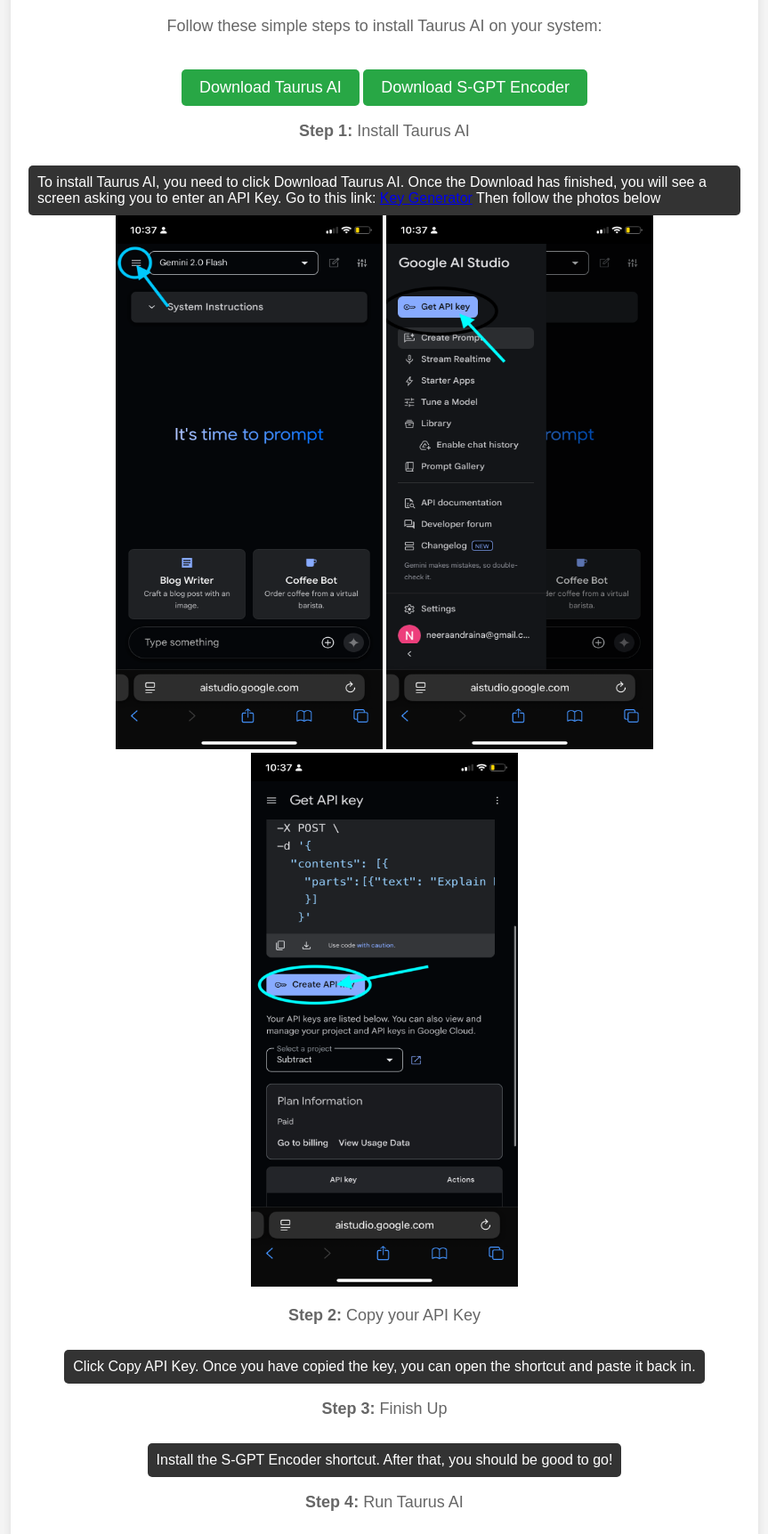
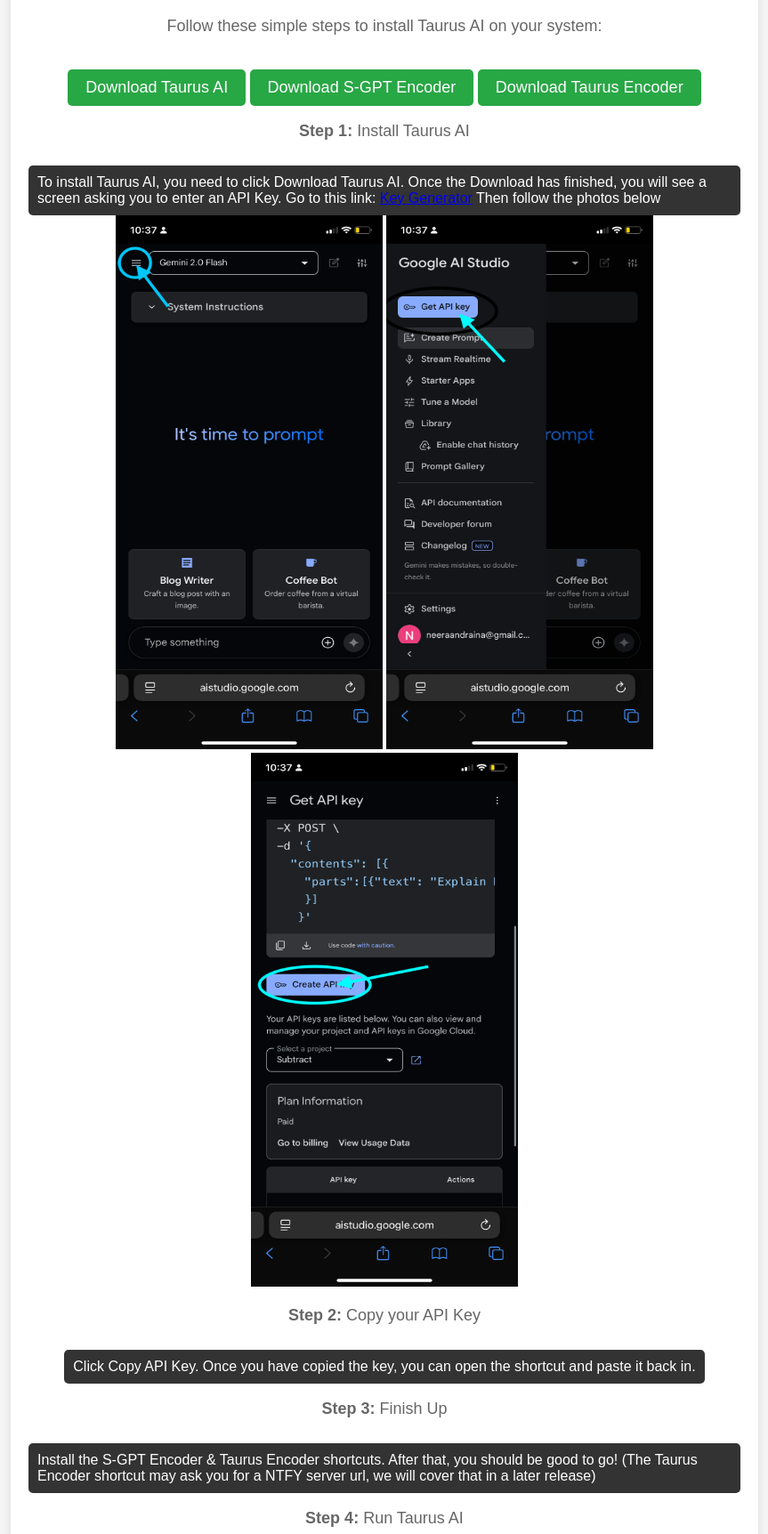
Before and after one commit to rnaniqw2/Taurus, a plain HTML site: page install.html in a window 1280 px wide. Shown: the part 131-1855 px from the top of the page at 89% size, without its empty margins (208-1071 px from the left). Drawn offline with Linux system fonts and the light colour scheme.

Commit message:
improved docs -- planning to add troubleshooting and git wiki

```diff
--- a/install.html
+++ b/install.html
@@ -58,9 +58,13 @@
         <h1>How to Install Taurus AI</h1>
         <p>Follow these simple steps to install Taurus AI on your system:</p>
 
-        <a href="https://www.icloud.com/shortcuts/9439b8db3bc941ceaa1b0b1e4d46de2a" class="download-button">Download Taurus AI</a>
+        <a
+href="https://www.icloud.com/shortcuts/997abe36d7fd4b0ba1f78f37d98617df"
+class="download-button">Download Taurus AI</a>
         <a href="https://www.icloud.com/shortcuts/73b11ab1e70d42f3b9b98c818ee10087" class="download-button">Download S-GPT Encoder</a>
-
+        <a
+href="https://www.icloud.com/shortcuts/7d29634ff2c24aef98916b7a3033497f"
+class="download-button">Download Taurus Encoder</a>
         <p><strong>Step 1:</strong> Install Taurus AI</p>
         <div class="code-block">
             To install Taurus AI, you need to click Download Taurus AI. Once the Download has finished, you will see a screen asking you to enter an API Key. Go to this link: <a href="https://aistudio.google.com/prompts/new_chat?gad_source=1&gbraid=0AAAAACn9t67lTKJu_idCKkB7hsaiyeajk&gclid=Cj0KCQiAq-u9BhCjARIsANLj-s36h9ELgdwcgmbu1r6wJrUlkejSofzFv7kaP34h3Nv95VXPe0ws9CIaAoaiEALw_wcB">Key Generator</a> Then follow the photos below
@@ -75,7 +79,9 @@
         </div>
         <p><strong>Step 3:</strong> Finish Up</p>
         <div class="code-block">
-            Install the S-GPT Encoder shortcut. After that, you should be good to go!
+            Install the S-GPT Encoder & Taurus Encoder shortcuts. After
+that, you should be good to go! (The Taurus Encoder shortcut may ask you
+for a NTFY server url, we will cover that in a later release)
         </div>
         <p><strong>Step 4:</strong> Run Taurus AI</p>
         <div class="code-block">
```
Also changed, not shown: 1 other file.
